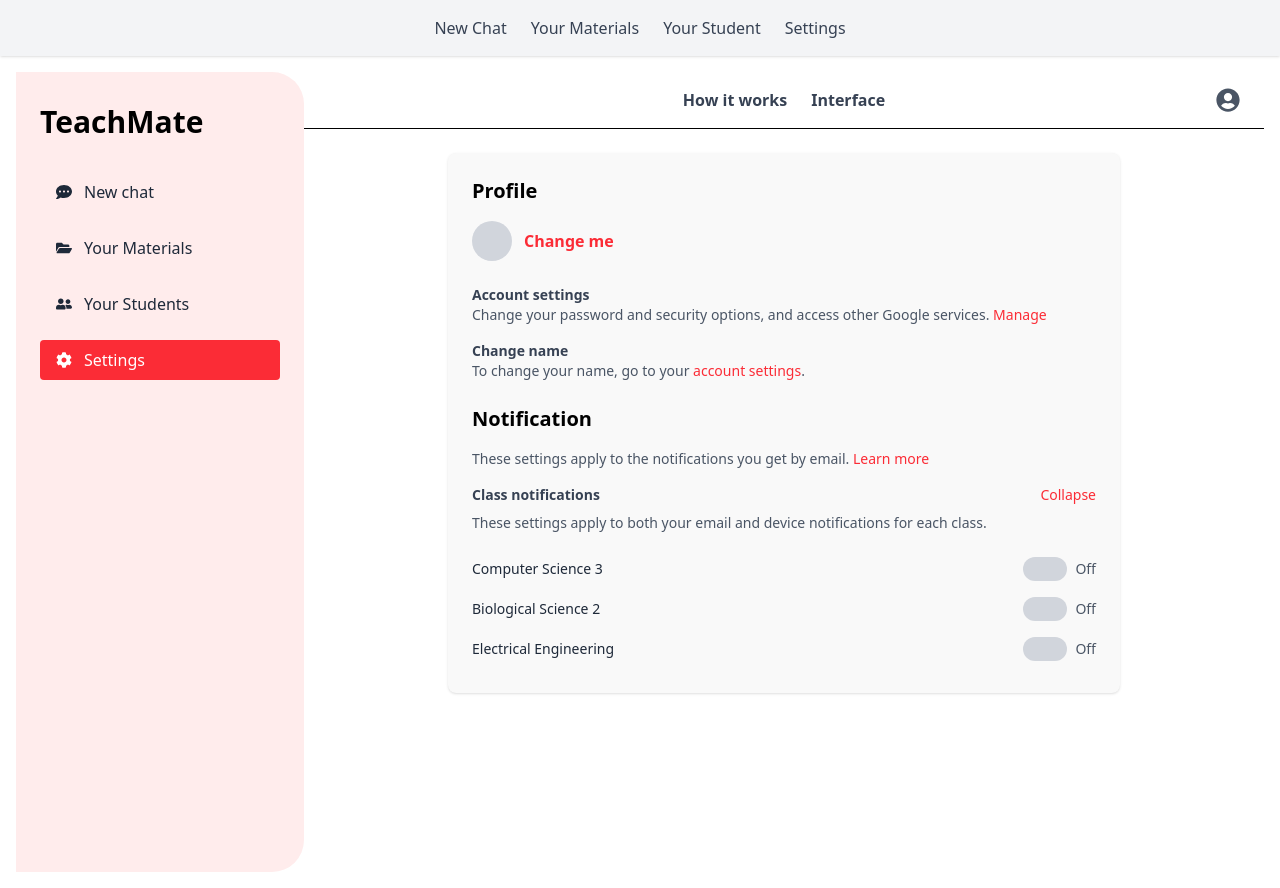
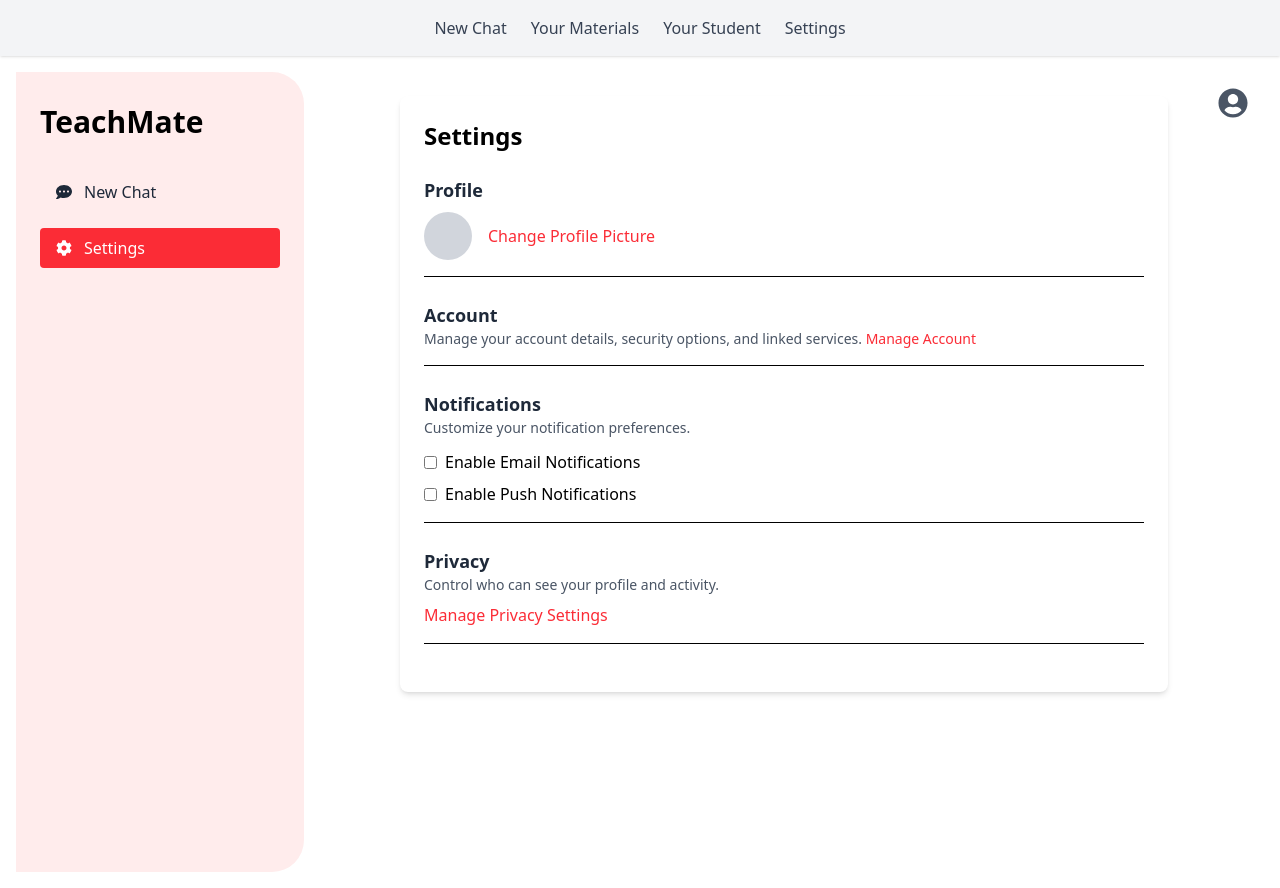
Before and after one commit to frathur/TeachMate-101, a React (Vite) app: page /settings in a window 1280 px wide. Built offline with nearby package versions, Linux system fonts and the light colour scheme; a web font is replaced by a local one.

Commit message:
Changing some features

```diff
--- a/src/pages/NewChat.tsx
+++ b/src/pages/NewChat.tsx
@@ -1,14 +1,13 @@
-// src/pages/NewChat.tsx
 import React, { useRef, useState } from "react";
 import { Link } from "react-router-dom";
 import {
-  FaUserCircle,
   FaPaperPlane,
   FaUpload,
   FaCommentDots,
   FaFolderOpen,
   FaUserFriends,
   FaCog,
+  FaUserCircle,
 } from "react-icons/fa";
 
 type SidebarButtonProps = {
@@ -35,10 +34,6 @@ const SidebarButton: React.FC<SidebarButtonProps> = ({
   </Link>
 );
 
-const NavButton: React.FC<{ label: string }> = ({ label }) => (
-  <button className="hover:text-black">{label}</button>
-);
-
 const NewChat: React.FC = () => {
   const fileInputRef = useRef<HTMLInputElement>(null);
   const [prompt, setPrompt] = useState<string>("");
@@ -56,14 +51,18 @@ const NewChat: React.FC = () => {
   };
 
   return (
-    <div className="min-h-screen flex bg-white">
-      {/* LEFT SIDEBAR */}
-      <aside className="w-72 bg-[#FFECEC] rounded-r-[2rem] flex flex-col py-8 px-6">
+    <div className="min-h-screen flex bg-white relative">
+      {/* User Profile Icon at upper right */}
+      <div className="absolute top-4 right-4">
+        <FaUserCircle className="text-3xl text-gray-600 cursor-pointer" />
+      </div>
+
+      {/* LEFT SIDEBAR - hidden on small screens */}
+      <aside className="hidden md:block w-72 bg-[#FFECEC] rounded-r-[2rem] flex flex-col py-8 px-6">
         {/* Brand */}
         <div className="mb-8">
           <h1 className="text-3xl font-bold text-black">TeachMate</h1>
         </div>
-
         {/* Nav Items */}
         <nav className="flex flex-col space-y-4">
           <SidebarButton
@@ -72,49 +71,32 @@ const NewChat: React.FC = () => {
             active
             to="/newchat"
           />
-          <SidebarButton
+          {/* <SidebarButton
             label="Your Materials"
             icon={<FaFolderOpen />}
             to="/yourmaterials"
-          />
-          <SidebarButton
+          /> */}
+          {/* <SidebarButton
             label="Your Students"
             icon={<FaUserFriends />}
             to="/yourstudent"
-          />
+          /> */}
           <SidebarButton label="Settings" icon={<FaCog />} to="/settings" />
         </nav>
       </aside>
 
       {/* RIGHT CONTENT AREA */}
       <div className="flex-1 flex flex-col">
-        {/* TOP NAV with centered links */}
-        <header className="flex items-center justify-between px-6 py-4 border-b">
-          {/* Left spacer */}
-          <div className="w-1/3 hidden md:flex"></div>
-          {/* Centered Nav Links */}
-          <nav className="flex-1 flex justify-center space-x-6 text-gray-700 font-semibold">
-            <NavButton label="About" />
-            <NavButton label="How it works" />
-            <NavButton label="Interface" />
-          </nav>
-          {/* Right: User Icon */}
-          <div className="w-1/3 flex justify-end">
-            <FaUserCircle className="text-2xl text-gray-600 cursor-pointer" />
-          </div>
-        </header>
-
         {/* MAIN CONTENT */}
         <main className="flex-1 px-6 py-6 flex flex-col items-center justify-center">
           {/* Heading */}
           <h2 className="text-2xl font-bold text-black mb-8">
             Your Assistant In Education
           </h2>
-
           {/* Prompt Input + Upload Button */}
           <div className="flex flex-col md:flex-row items-center gap-4">
             {/* Prompt Box with Red Border & Send Icon as Button */}
-            <div className="flex items-center border-2 border-red-500 rounded-full px-4 py-2 text-red-500 w-full max-w-md">
+            <div className="flex items-center border-2 border-red-500 rounded-full px-4 py-2 text-red-500 w-full max-w-lg">
               <input
                 type="text"
                 placeholder="Type prompt..."
@@ -126,7 +108,6 @@ const NewChat: React.FC = () => {
                 <FaPaperPlane className="cursor-pointer" />
               </button>
             </div>
-
             {/* Upload Button with Upload Icon */}
             <div>
               <input
@@ -148,7 +129,6 @@ const NewChat: React.FC = () => {
               </button>
             </div>
           </div>
-
           {/* Chips */}
           <div className="flex flex-wrap gap-3 mt-6">
             {[
--- a/src/pages/Settings.tsx
+++ b/src/pages/Settings.tsx
@@ -1,22 +1,14 @@
-// src/pages/Settings.tsx
 import React, { useState } from "react";
 import { Link } from "react-router-dom";
 import {
-  FaUserCircle,
   FaCommentDots,
   FaFolderOpen,
   FaUserFriends,
   FaCog,
+  FaUserCircle,
 } from "react-icons/fa";
 
-type SidebarButtonProps = {
-  label: string;
-  icon: React.ReactElement;
-  active?: boolean;
-  to: string;
-};
-
-const SidebarButton: React.FC<SidebarButtonProps> = ({ label, icon, active, to }) => (
+const SidebarButton: React.FC<{ label: string; icon: React.ReactElement; to: string; active?: boolean }> = ({ label, icon, to, active }) => (
   <Link
     to={to}
     className={`flex items-center gap-3 px-4 py-2 rounded transition ${
@@ -28,153 +20,60 @@ const SidebarButton: React.FC<SidebarButtonProps> = ({ label, icon, active, to }
   </Link>
 );
 
-const NavButton: React.FC<{ label: string }> = ({ label }) => (
-  <button className="hover:text-black">{label}</button>
+const Sidebar: React.FC = () => (
+  <aside className="hidden md:block w-72 bg-[#FFECEC] rounded-r-[2rem] flex flex-col py-8 px-6">
+    <div className="mb-8">
+      <h1 className="text-3xl font-bold text-black">TeachMate</h1>
+    </div>
+    <nav className="flex flex-col space-y-4">
+      <SidebarButton label="New Chat" icon={<FaCommentDots />} to="/newchat" />
+      {/* <SidebarButton label="Your Materials" icon={<FaFolderOpen />} to="/yourmaterials" /> */}
+      {/* <SidebarButton label="Your Students" icon={<FaUserFriends />} to="/yourstudents" /> */}
+      <SidebarButton label="Settings" icon={<FaCog />} to="/settings" active />
+    </nav>
+  </aside>
 );
-
-// A simple toggle switch component
-type ToggleSwitchProps = {
-  label: string;
-  defaultChecked?: boolean;
-};
-const ToggleSwitch: React.FC<ToggleSwitchProps> = ({ label, defaultChecked }) => {
-  const [checked, setChecked] = useState<boolean>(!!defaultChecked);
-
-  return (
-    <div className="flex items-center justify-between py-2">
-      <span className="text-sm text-gray-800">{label}</span>
-      <label className="relative inline-flex items-center cursor-pointer">
-        <input
-          type="checkbox"
-          checked={checked}
-          onChange={() => setChecked(!checked)}
-          className="sr-only peer"
-        />
-        <div className="w-11 h-6 bg-gray-300 peer-focus:outline-none peer-focus:ring-2 peer-focus:ring-red-400 rounded-full peer peer-checked:bg-red-500 transition-colors" />
-        <span className="ml-2 text-sm text-gray-600">
-          {checked ? "On" : "Off"}
-        </span>
-      </label>
-    </div>
-  );
-};
 
 const Settings: React.FC = () => {
   return (
-    <div className="min-h-screen flex bg-white">
-      {/* LEFT SIDEBAR */}
-      <aside className="w-72 bg-[#FFECEC] rounded-r-[2rem] flex flex-col py-8 px-6">
-        {/* Brand */}
-        <div className="mb-8">
-          <h1 className="text-3xl font-bold text-black">TeachMate</h1>
+    <div className="min-h-screen flex bg-white relative">
+      <div className="absolute top-4 right-4">
+        <FaUserCircle className="text-3xl text-gray-600 cursor-pointer" />
       </div>
-
-        {/* Nav Items */}
-        <nav className="flex flex-col space-y-4">
-          <SidebarButton
-            label="New chat"
-            icon={<FaCommentDots />}
-            to="/newchat"
-          />
-          <SidebarButton
-            label="Your Materials"
-            icon={<FaFolderOpen />}
-            to="/yourmaterials"
-          />
-          <SidebarButton
-            label="Your Students"
-            icon={<FaUserFriends />}
-            to="/yourstudent"
-          />
-          <SidebarButton
-            label="Settings"
-            icon={<FaCog />}
-            to="/settings"
-            active
-          />
-        </nav>
-      </aside>
-
-      {/* RIGHT CONTENT AREA */}
-      <div className="flex-1 flex flex-col">
-        {/* TOP NAV with centered links */}
-        <header className="flex items-center justify-between px-6 py-4 border-b">
-          {/* Left spacer */}
-          <div className="w-1/3 hidden md:flex"></div>
-          {/* Centered Nav Links */}
-          <nav className="flex-1 flex justify-center space-x-6 text-gray-700 font-semibold">
-            <NavButton label="How it works" />
-            <NavButton label="Interface" />
-          </nav>
-          {/* Right: User Icon */}
-          <div className="w-1/3 flex justify-end">
-            <FaUserCircle className="text-2xl text-gray-600 cursor-pointer" />
+      <Sidebar />
+      <div className="flex-1 flex flex-col items-center p-6">
+        <div className="w-full max-w-3xl bg-white rounded-lg shadow-md p-6">
+          <h2 className="text-2xl font-bold mb-6 text-black">Settings</h2>
+          <div className="mb-6 border-b pb-4">
+            <h3 className="text-lg font-semibold text-gray-800">Profile</h3>
+            <div className="flex items-center mt-2">
+              <div className="w-12 h-12 bg-gray-300 rounded-full mr-4" />
+              <button className="text-red-500 font-medium hover:underline">Change Profile Picture</button>
             </div>
-        </header>
-
-        {/* MAIN CONTENT */}
-        <main className="flex-1 p-6 flex flex-col items-center justify-start">
-          {/* Container/Card for Settings */}
-          <div className="w-full max-w-2xl bg-[#F9F9F9] rounded-lg shadow p-6">
-            {/* Profile Section */}
-            <h2 className="text-xl font-bold mb-4 text-black">Profile</h2>
-
-            {/* 'Change me' link */}
-            <div className="flex items-center mb-6">
-              <div className="w-10 h-10 bg-gray-300 rounded-full mr-3" />
-              <button className="text-red-500 font-semibold hover:underline">
-                Change me
-              </button>
           </div>
-
-            {/* Account settings */}
-            <div className="mb-4">
-              <h3 className="text-sm font-bold text-gray-700">Account settings</h3>
+          <div className="mb-6 border-b pb-4">
+            <h3 className="text-lg font-semibold text-gray-800">Account</h3>
             <p className="text-sm text-gray-600">
-                Change your password and security options, and access other Google services.{" "}
-                <a href="#" className="text-red-500 hover:underline">
-                  Manage
-                </a>
+              Manage your account details, security options, and linked services. {" "}
+              <a href="#" className="text-red-500 hover:underline">Manage Account</a>
             </p>
           </div>
-
-            {/* Change name */}
-            <div className="mb-6">
-              <h3 className="text-sm font-bold text-gray-700">Change name</h3>
-              <p className="text-sm text-gray-600">
-                To change your name, go to your{" "}
-                <a href="#" className="text-red-500 hover:underline">
-                  account settings
-                </a>.
-              </p>
+          <div className="mb-6 border-b pb-4">
+            <h3 className="text-lg font-semibold text-gray-800">Notifications</h3>
+            <p className="text-sm text-gray-600">Customize your notification preferences.</p>
+            <label className="flex items-center mt-3">
+              <input type="checkbox" className="mr-2" /> Enable Email Notifications
+            </label>
+            <label className="flex items-center mt-2">
+              <input type="checkbox" className="mr-2" /> Enable Push Notifications
+            </label>
           </div>
-
-            {/* Notification Section */}
-            <h2 className="text-xl font-bold mb-4 text-black">Notification</h2>
-            <p className="text-sm text-gray-600 mb-4">
-              These settings apply to the notifications you get by email.{" "}
-              <a href="#" className="text-red-500 hover:underline">
-                Learn more
-              </a>
-            </p>
-
-            {/* Class notifications */}
-            <div className="mb-2 flex items-center justify-between">
-              <h3 className="text-sm font-bold text-gray-700">Class notifications</h3>
-              <a href="#" className="text-sm text-red-500 hover:underline">
-                Collapse
-              </a>
+          <div className="mb-6 border-b pb-4">
+            <h3 className="text-lg font-semibold text-gray-800">Privacy</h3>
+            <p className="text-sm text-gray-600">Control who can see your profile and activity.</p>
+            <button className="mt-2 text-red-500 hover:underline">Manage Privacy Settings</button>
           </div>
-            <p className="text-sm text-gray-600 mb-4">
-              These settings apply to both your email and device notifications for each class.
-            </p>
-
-            {/* Toggles for classes */}
-            <ToggleSwitch label="Computer Science 3" />
-            <ToggleSwitch label="Biological Science 2" />
-            <ToggleSwitch label="Electrical Engineering" />
         </div>
-        </main>
       </div>
     </div>
   );
```
Also changed, not shown: src/pages/footer.tsx (+94 -11 lines). Lines whose indentation alone changed are shown as unchanged.
